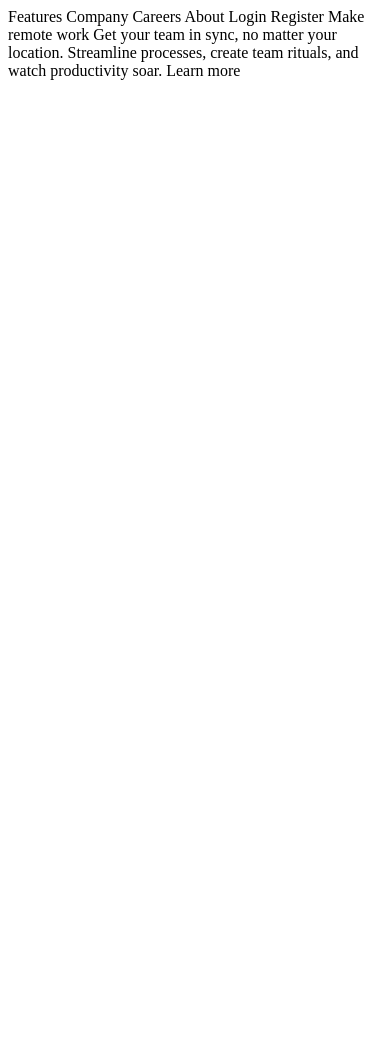
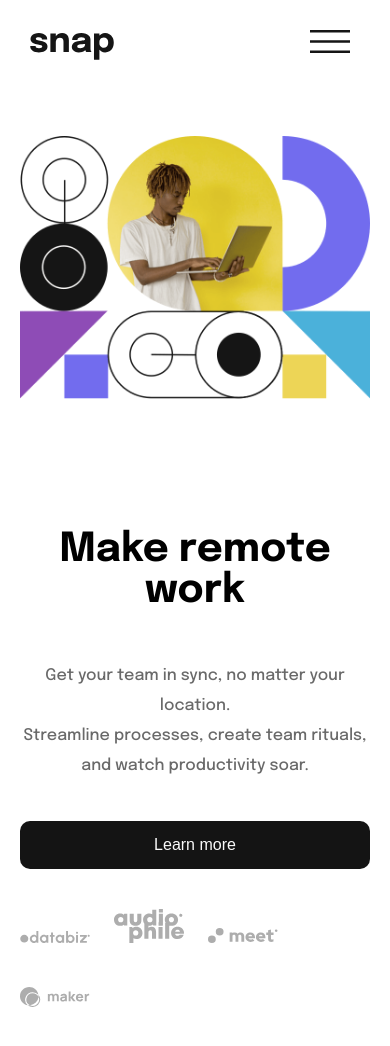
Before and after one commit to miss-sem/interacting-section-page, a plain HTML site: page index.html in a window 390 px wide. Before the commit the page ends 844 px from the top, so only its background shows below. Drawn offline with Linux system fonts and the light colour scheme.

Commit message:
final commit for this project

```diff
--- a/index.css
+++ b/index.css
@@ -0,0 +1,285 @@
+@import url('https://fonts.googleapis.com/css2?family=Epilogue:ital,wght@0,100..900;1,100..900&display=swap');
+
+* {
+    margin: 0;
+    padding: 0;
+    box-sizing: border-box;
+  }
+
+  body {
+    font-family:Epilogue;
+    height: 100%;
+  }
+
+  nav {
+    display: flex;
+    justify-content: space-between;
+    align-items: center;
+    font-size: 14px;
+    padding: 20px 30px;
+    color:  hsl(0, 0%, 41%);
+  }
+
+  .navLeft ul {
+    display: flex;
+    list-style: none;
+    align-items: center;
+    gap: 30px;
+  }
+
+  .navLeft ul li {
+    position: relative;
+  }
+
+  .navLeft ul li a {
+    text-decoration: none;
+    color: hsl(0, 0%, 41%);
+    font-weight: 600;
+    text-decoration: none;
+  }
+
+  .navRight a {
+    color: hsl(0, 0%, 41%);
+    font-weight: 600;
+    text-decoration: none;
+    padding: 10px 15px;
+
+  }
+
+  .navRight {
+    display: flex;
+  }
+
+  .navRight a:hover , .navLeft a:hover{
+    color: black;
+  }
+  .logo{
+    padding-top: 10px;
+  }
+
+
+  .register{
+    width: 100px;
+    border: 2px solid hsl(0, 0%, 41%);
+    border-radius: 12px;
+    text-align: center;
+  }
+
+  .menuIcon{
+    position: relative;
+    padding: 10px;
+    display: none;
+  }
+
+  .menuIcon img{
+    width: 40px;
+  }
+
+  .dropdown-container {
+    padding-top: 15px;
+    position: absolute;
+    min-width: 160px;
+    display: none;
+  }
+  .dropdown-content {
+   width: 100%;
+    background-color: white;
+    border-radius: 10px;
+    box-shadow: 0px 8px 16px rgba(21, 21, 20, 0.2);
+    padding: 10px 0;
+  }
+
+
+  .dropdown-content a {
+    color:  hsl(0, 0%, 41%);
+    font-weight: 500;
+    padding: 12px 16px;
+    text-decoration: none;
+    display: block;
+  }
+
+
+  .dropdown-content img{
+    position: relative;
+    top: 4px;
+    right: 6px;
+  }
+
+  .dropdown:hover .dropdown-container {
+    display: block;
+  }
+  .chevron img{
+    transition: transform 0.3s;
+  }
+
+  .dropdown:hover .chevron img {
+    transform: rotate(180deg);
+    filter: brightness(0);
+  }
+
+  .dropdown.active .dropdown-content {
+    display: block;
+  }
+  .mainContent{
+    max-width: 1400px;
+    margin: auto;
+    display: flex;
+    align-items: center;
+    justify-content: center;
+    gap: 90px;
+    padding: 50px 20px;
+  }
+
+  .content{
+    width: 50%;
+  }
+
+  .content > div {
+    max-width: 500px;
+    margin-left: auto;
+  }
+
+  h1{
+    font-size: 70px;
+    margin-top: 40px;
+    margin-bottom: 70px;
+  }
+  .content p{
+    color:  hsl(0, 0%, 41%);
+    line-height: 30px;
+    font-weight: 500;
+    font-size: 18px;
+  }
+
+  button{
+    padding: 15px 35px;
+    background-color:  hsl(0, 0%, 8%);
+    color: hsl(0, 0%, 98%) ;
+    border: none;
+    border-radius: 10px;
+    margin-top: 60px;
+    font-size: 18px;
+  }
+
+  .contentImages img{
+    margin-right: 30px;
+    margin-top:70px;
+  }
+
+  .image{
+    width: 50%;
+  }
+
+  .image > div {
+    max-width: 500px;
+    margin-right: auto;
+  }
+
+  .image img{
+    width: 100%;
+    object-fit: contain;
+  }
+
+
+  .mobileImage{
+    display: none;
+  }
+@media screen and (max-width:1080px){
+    h1{
+        font-size: 50px;
+        margin-bottom: 50px;
+    }
+
+    .contentImages img{
+        margin-right: 10px;
+        margin-top: 40px;
+        width: 80px;
+    }
+    button{
+        margin-top: 40px;
+    }
+}
+
+@media screen and (max-width:950px){
+    h1{
+        font-size: 40px;
+    }
+
+    .contentImages img{
+        width: 70px;
+    }
+}
+
+@media screen and (max-width: 800px){
+
+
+    .desktopImage{
+        display: none;
+    }
+
+    .mainContent{
+        flex-direction: column-reverse;
+    }
+
+    .mobileImage{
+        display: block;
+    }
+    .image {
+        width: 100%;
+    }
+
+    .image > div{
+        max-width: 700px;
+    }
+
+    .content{
+        width: 100%;
+      }
+
+      .content > div {
+        max-width: 700px;
+      }
+
+      h1{
+        text-align: center;
+        font-size: 50px;
+      }
+
+      .content p{
+        text-align: center;
+        font-size: 20px;
+      }
+      button{
+        width: 100%;
+      }
+
+      .contentImages img{
+        width: 100px;
+    margin-right:70px;
+      }
+
+      li , .navRight a  {
+        display: none;
+      }
+
+      .menuIcon{
+        display: block;
+      }
+}
+
+@media screen and (max-width:450px){
+    .contentImages img{
+        width: 70px;
+        margin-right: 20px;
+    }
+    h1{
+        font-size: 40px;
+    }
+
+    .content p{
+        font-size: 16px;
+    }
+    button{
+        font-size: 16px;
+    }
+}
--- a/index.html
+++ b/index.html
@@ -4,30 +4,84 @@
   <meta charset="UTF-8">
   <meta name="viewport" content="width=device-width, initial-scale=1.0"> <!-- displays site properly based on user's device -->
 
-  <link rel="icon" type="image/png" sizes="32x32" href="./images/favicon-32x32.png">
+  <link rel="stylesheet" href="index.css">
+  <link rel="icon" type="image/png"
+  sizes="32x32" href="./images/favicon-32x32.png">
 
   <title>Frontend Mentor | Intro section with dropdown navigation</title>
 
 <body>
+  <nav>
+    <div class="navLeft">
+      <ul>
+        <div class="logo">
+          <img src="/images/logo.svg" alt="">
+        </div>
+        <li class="dropdown">
+          <a href="#" class="selectField" onclick="">Features <span class="chevron"><img src="/images/icon-arrow-down.svg" alt=""></span> </a>
+         <div class="dropdown-container">
+          <div class="dropdown-content">
+            <a href="#"><span><img src="/images/icon-todo.svg" alt=""></span> To do List</a>
+            <a href="#"> <span><img src="/images/icon-calendar.svg" alt=""></span> Calendar</a>
+            <a href="#"><span><img src="/images/icon-reminders.svg" alt=""></span> Reminders</a>
+            <a href="#"><span><img src="/images/icon-planning.svg" alt=""></span> Planning</a>
+          </div>
+         </div>
+        </li>
+        <li class="dropdown">
+          <a href="#">Company <span class="chevron"><img src="/images/icon-arrow-down.svg" alt="" ></span> </a>
+         <div class="dropdown-container">
+          <div class="dropdown-content">
+            <a href="#">History</a>
+            <a href="#">Our Team</a>
+            <a href="#">Blog</a>
+          </div>
+         </div>
+        </li>
+        <li><a href="#">Careers</a></li>
+        <li><a href="#">About</a></li>
+      </ul>
+    </div>
 
-  Features
-  Company
-  Careers
-  About
+    <div class="navRight">
+      <a href="#">Login</a>
+      <a href="#" class="register">Register</a>
+     <div class="menuIcon">
+      <img src="/images/icon-menu.svg" alt="">
+     </div>
+    </div>
+  </nav>
 
-  Login
-  Register
+<div class="mainContent">
+  <div class="content">
+    <div class="">
+      <h1>Make remote work</h1>
 
-  Make remote work
+    <p>Get your team in sync, no matter your location. </p>
+    <p>Streamline processes, create team rituals, and watch productivity soar. </p>
 
-  Get your team in sync, no matter your location. Streamline processes,
-  create team rituals, and watch productivity soar.
+    <div>
+      <button>Learn more</button>
+    </div>
 
-  Learn more
+    <div class="contentImages">
+      <img src="/images/client-databiz.svg" alt="">
+      <img src="/images/client-audiophile.svg" alt="">
+      <img src="/images/client-meet.svg"
+      alt="">
+      <img src="/images/client-maker.svg" alt="">
+    </div>
+    </div>
+  </div>
 
-  <!-- <div class="attribution">
-    Challenge by <a href="https://www.frontendmentor.io?ref=challenge" target="_blank">Frontend Mentor</a>.
-    Coded by <a href="#">Your Name Here</a>.
-  </div> -->
+  <div class="image">
+    <div class="">
+      <img src="/images/image-hero-desktop.png" alt="" class="desktopImage">
+    <img src="/images/image-hero-mobile.png"  class="mobileImage"alt="">
+    </div>
+  </div>
+</div>
+
+
 </body>
 </html>
```
Also changed, not shown: index.js (+10 -0 lines).
